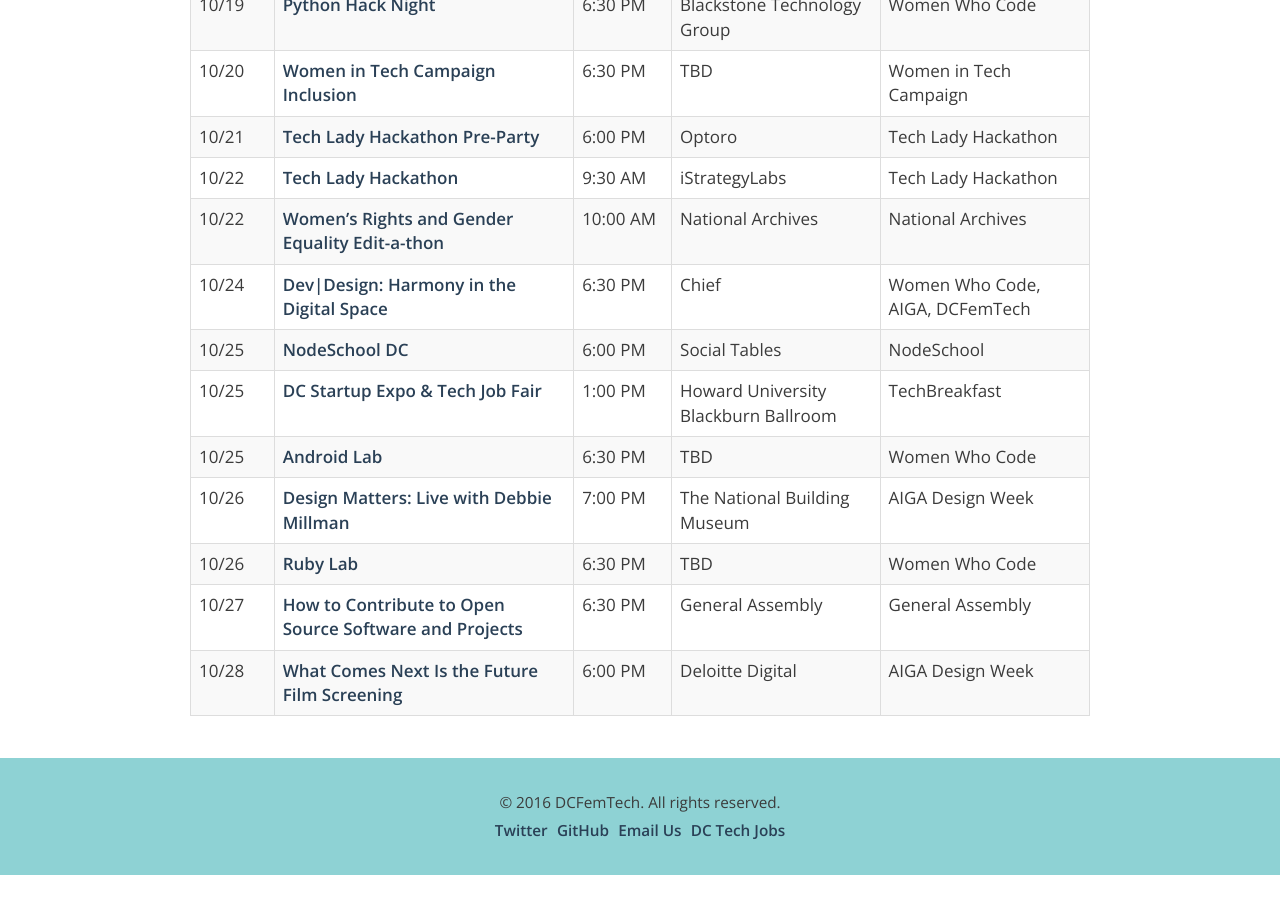
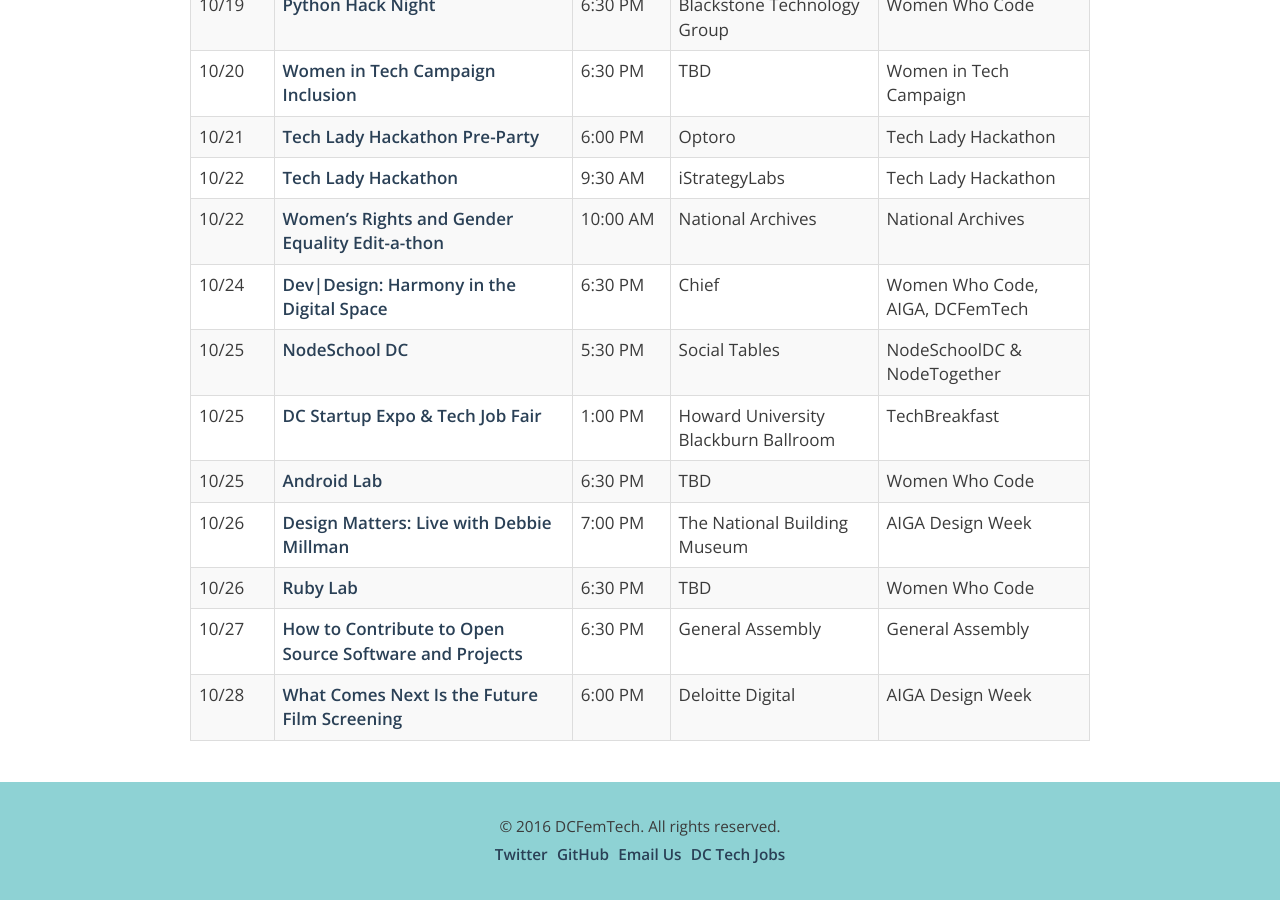
Before and after one commit to dcfemtech/dcfemtech.github.io, a Jekyll site: the page built from _events/tourdecode.markdown, in a window 1280 px wide and 900 px high, scrolled down 1675 px. Built offline with Jekyll 4.4.1, drawn with Linux system fonts in a browser that asks for light colours; before the commit the page ends 2550 px from its top, so only the background shows below that.

Commit message:
Update tourdecode.markdown

```diff
--- a/_events/tourdecode.markdown
+++ b/_events/tourdecode.markdown
@@ -47,7 +47,7 @@
 | 10/22 | [Tech Lady Hackathon](http://techladyhackathon.org/) | 9:30 AM | iStrategyLabs | Tech Lady Hackathon |
 | 10/22 | [Women's Rights and Gender Equality Edit-a-thon](https://en.wikipedia.org/wiki/Wikipedia:Meetup/National_Archives_Gender_Equality_Edit-a-Thon) | 10:00 AM | National Archives | National Archives |
 | 10/24 | [Dev&#124;Design: Harmony in the Digital Space](https://www.meetup.com/Women-Who-Code-DC/events/234005278/) | 6:30 PM | Chief | Women Who Code, AIGA, DCFemTech |
-| 10/25 | [NodeSchool DC](#)| 6:00 PM | Social Tables | NodeSchool |
+| 10/25 | [NodeSchool DC](http://www.meetup.com/node-dc/events/234353028/?rv=ea1&_af=event&_af_eid=234353028&https=off)| 5:30 PM | Social Tables | NodeSchoolDC & NodeTogether|
 | 10/25 | [DC Startup Expo & Tech Job Fair](https://nvite.com/eb/26926184944)| 1:00 PM | Howard University Blackburn Ballroom | TechBreakfast |
 | 10/25 | [Android Lab](https://www.meetup.com/Women-Who-Code-DC/events/pjkzrlyvnbhc/)| 6:30 PM | TBD | Women Who Code |
 | 10/26 | [Design Matters: Live with Debbie Millman](http://www.dcdesignweek.org/events/design-matters.html) | 7:00 PM | The National Building Museum | AIGA Design Week |
```
